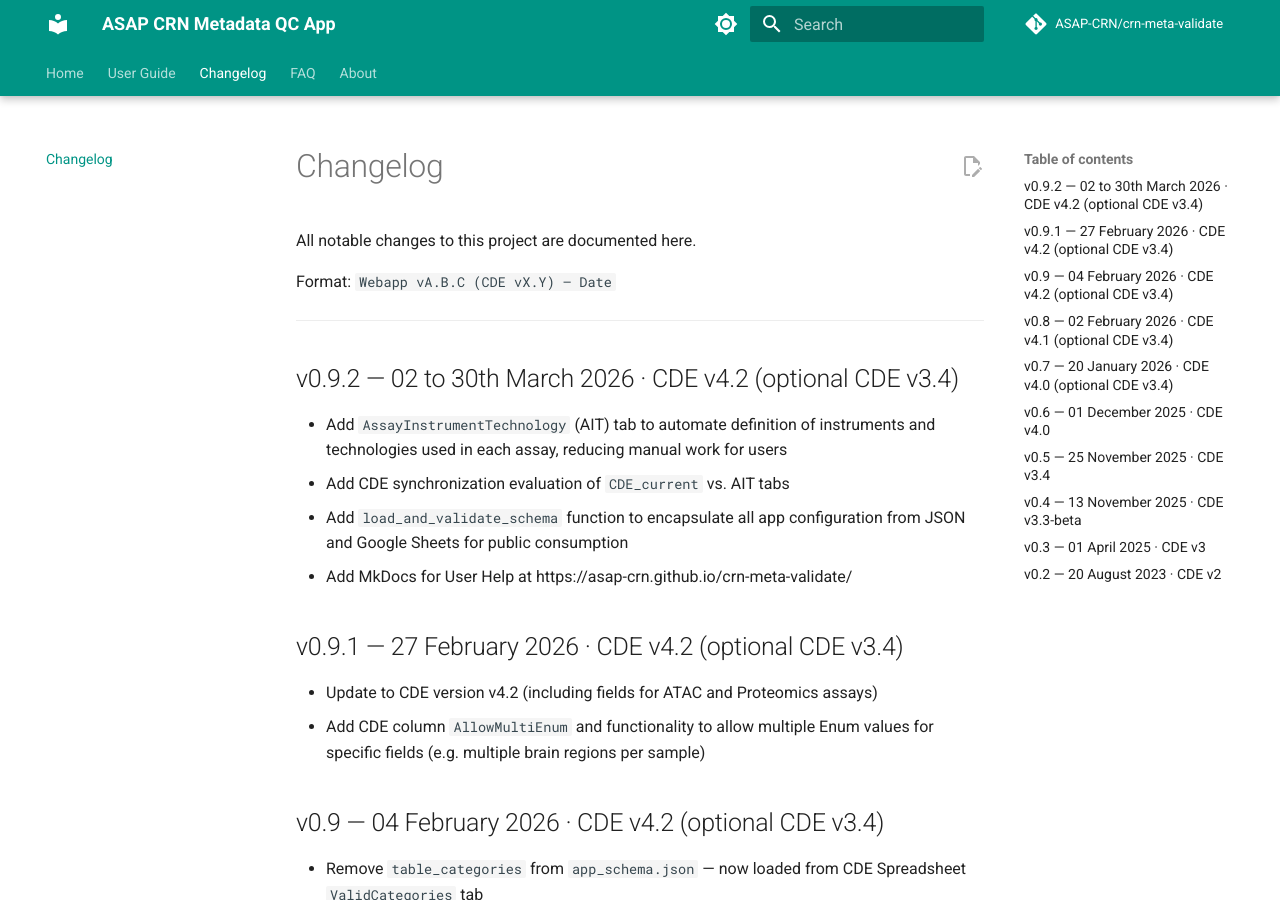
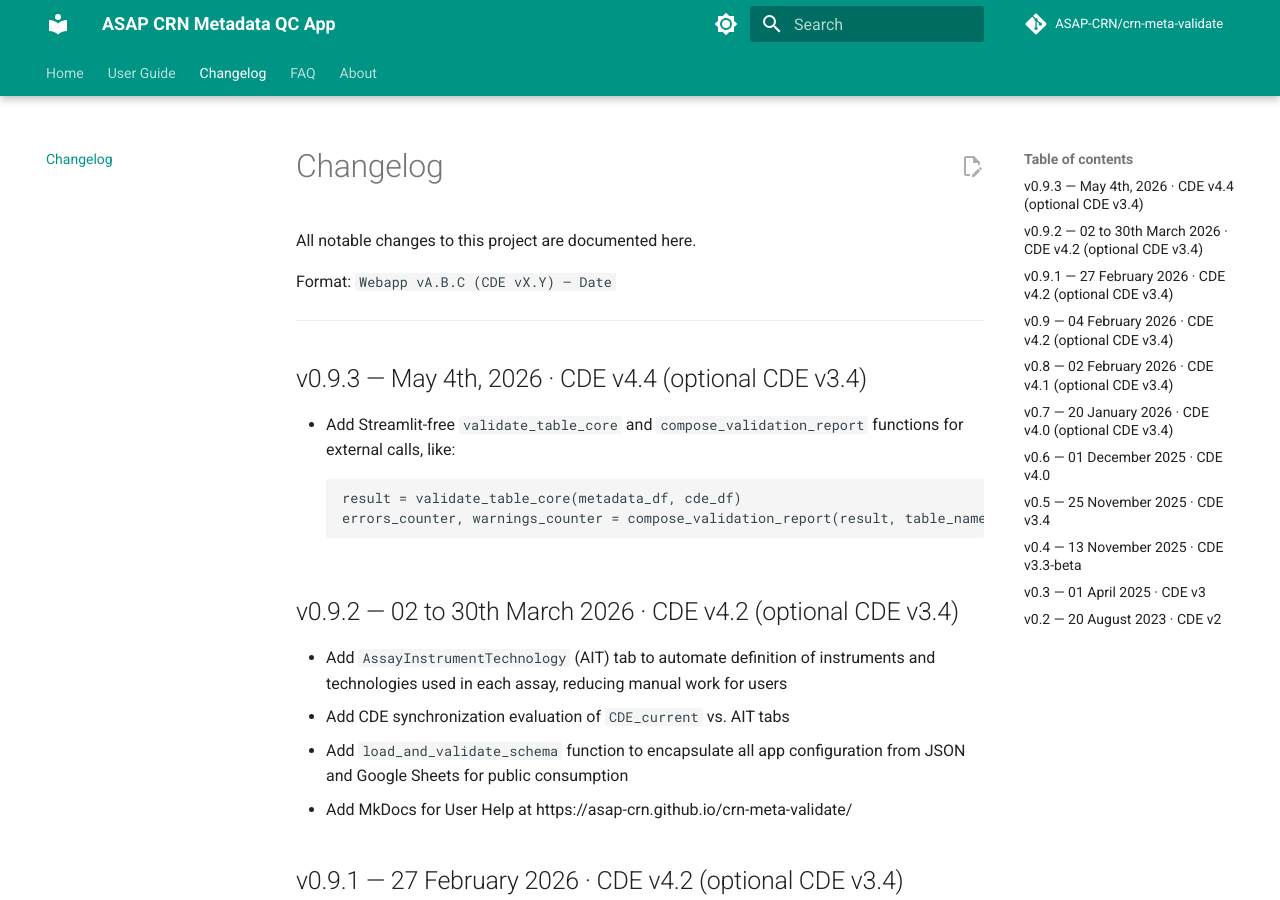
Before and after one commit to ASAP-CRN/crn-meta-validate, an MkDocs documentation site: the page built from docs/changelog.md, in a window 1280 px wide and 900 px high. Built offline with MkDocs 1.6.1 and Material for MkDocs 9.7.7, drawn with Linux system fonts in a browser that asks for light colours; comment, search, counter and statistics services are not loaded.

Commit message:
Update documentation

````diff
--- a/CHANGELOG.md
+++ b/CHANGELOG.md
@@ -5,6 +5,15 @@ All notable changes to this project are documented here.
 Format: `Webapp vA.B.C (CDE vX.Y) — Date`
 
 ---
+
+## v0.9.3 — May 4th, 2026 · CDE v4.4 (optional CDE v3.4)
+
+- Add Streamlit-free `validate_table_core` and `compose_validation_report`
+  functions for external calls, like:
+    ```
+    result = validate_table_core(metadata_df, cde_df)
+    errors_counter, warnings_counter = compose_validation_report(result, table_name, report)
+    ```
 
 ## v0.9.2 — 02 to 30th March 2026 · CDE v4.2 (optional CDE v3.4)
 
````
Also changed, not shown: README.md (+2 -2 lines), docs/index.md (+1 -1 lines), resource/tester_files/README.md (+4 -4 lines), 3 other files.
